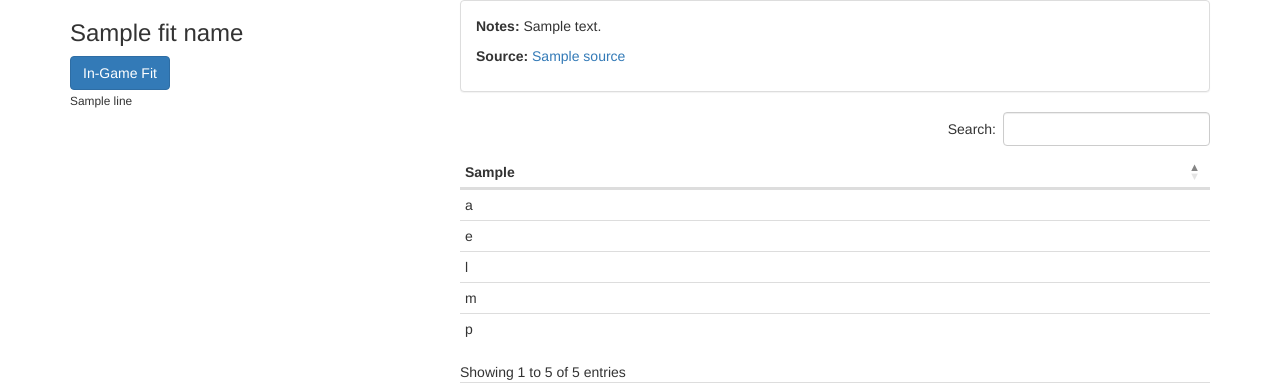
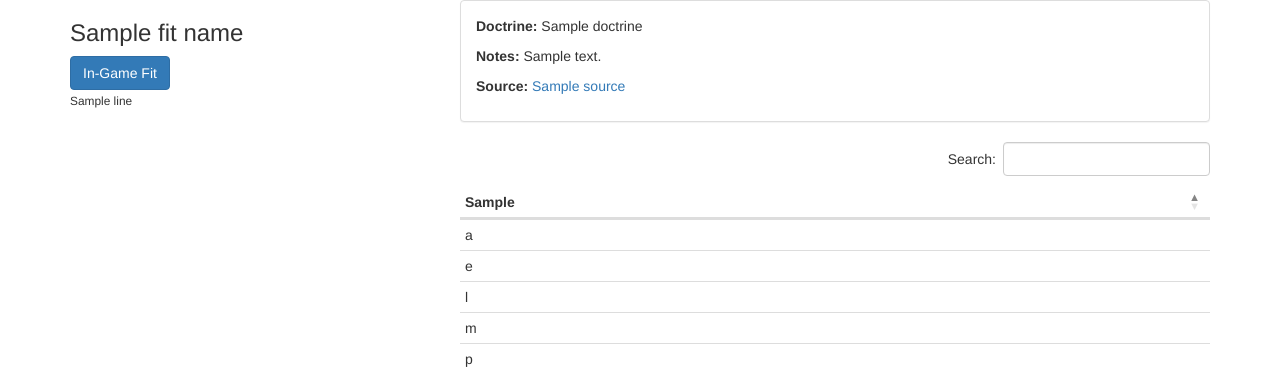
Before and after one commit to macalik/TITDev, a Flask app: template templates/fittings_fit.html in a window 1280 px wide. Shown: the top 383 px of the page. Run offline with Flask 2, Linux system fonts and the light colour scheme; the template is opened without the code that fills it: most values are stand-ins (such as "Sample title", 1, 10 or a date in 2020); parts of the project's set-up code (start-up, migrations or seed data) failed here and were passed over; some libraries are stand-ins or nearby versions.

Commit message:
Added doctrine edit for fittings
Security Patch: Backend will now check if you are a valid admin when using the "doctrine" get value.
Admins can now flag or unflag a fit as doctrine.

```diff
--- a/templates/fittings_fit.html
+++ b/templates/fittings_fit.html
@@ -37,6 +37,18 @@
                             <label for="source">Source Link:</label>
                             <input class="form-control" id="source" name="source" placeholder="Http Link">
                         </div>
+                        {% if admin %}
+                        <div class="checkbox">
+                            <label>
+                                {% if doctrine %}
+                                <input name="doctrine" type="checkbox" value="True" checked>
+                                {% else %}
+                                <input name="doctrine" type="checkbox" value="True">
+                                {% endif %}
+                                Mark as doctrine fit?
+                            </label>
+                        </div>
+                        {% endif %}
                         <button type="submit" class="btn btn-warning" name="action" value="edit">Edit Meta</button>
                     </form>
                     <form>
@@ -49,6 +61,7 @@
         <div class="col-md-8">
             <div class="panel panel-default">
                 <div class="panel-body">
+                    <p><b>Doctrine:</b> {{doctrine}}</p>
                     <p><b>Notes:</b> {{notes}}</p>
                     <p><b>Source:</b> <a href="{{source}}">{% if source %}{{source}}{% endif %}</a></p>
                 </div>
```
Also changed, not shown: views/fittings.py (+15 -9 lines).
